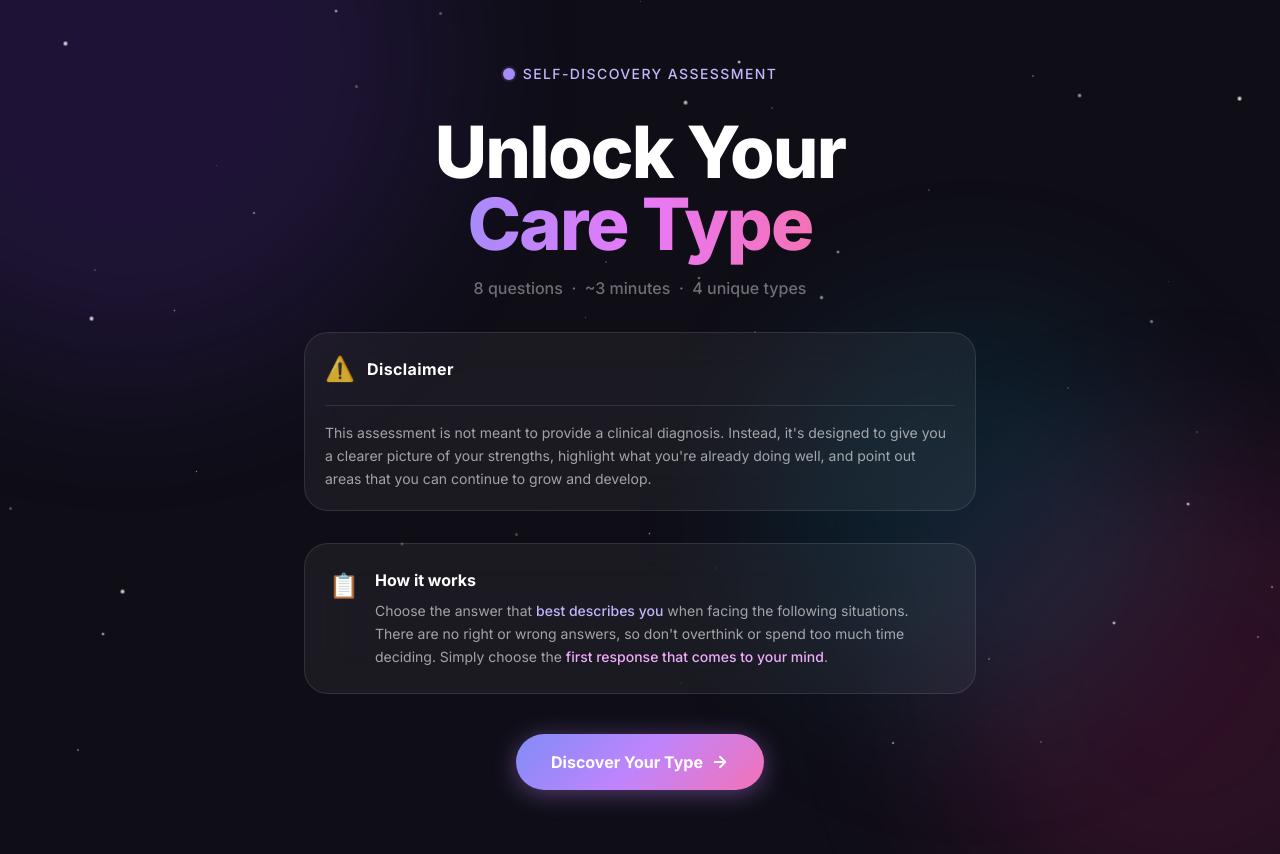
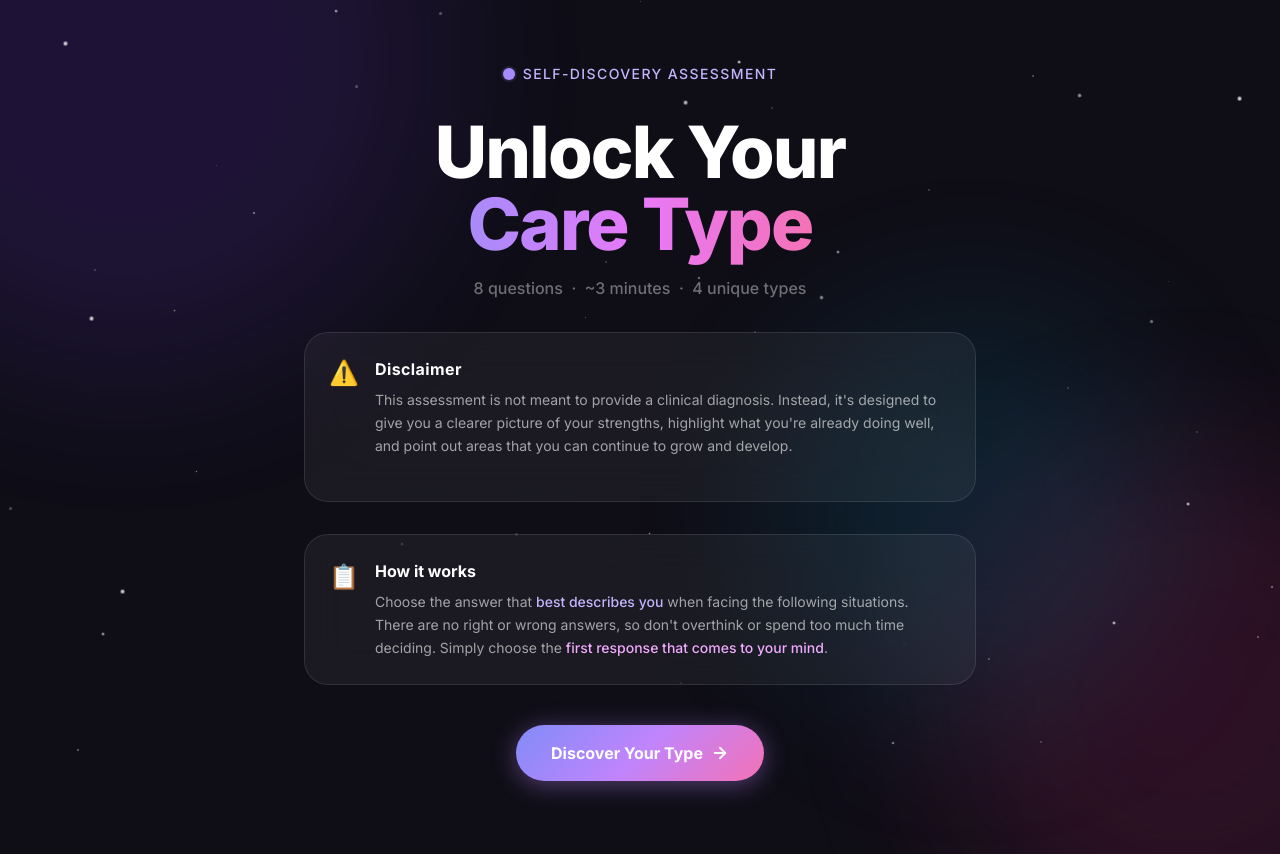
Before and after one commit to gobielJonathan/personality-test, a Vue app: page / in a window 1280 px wide. Built offline with nearby package versions, Linux system fonts and the light colour scheme.

Commit message:
make same ui in how it works

```diff
--- a/src/components/HeroSection.vue
+++ b/src/components/HeroSection.vue
@@ -56,26 +56,29 @@
         v-motion
         :initial="{ opacity: 0, y: 30 }"
         :enter="{ opacity: 1, y: 0, transition: { duration: 600, delay: 250 } }"
-        class="glass-card text-left"
+        class="glass-card p-6 text-left"
       >
-        <button
+      <div class="flex items-start gap-4">
+ <span class="text-2xl">⚠️</span>
+            <div>
+<button
           @click="disclaimerOpen = !disclaimerOpen"
-          class="w-full p-5 flex items-center justify-between gap-3 text-white/80 hover:text-white transition-colors duration-200 group"
+          class="w-full flex items-center justify-between gap-3 text-white/80 hover:text-white transition-colors duration-200 group mb-2"
           :aria-expanded="disclaimerOpen"
         >
-          <div class="flex items-center gap-3">
-            <span class="text-2xl">⚠️</span>
-            <span class="text-white font-bold text-base tracking-wide">Disclaimer</span>
-          </div>
-
+        <span class="text-white font-bold text-base tracking-wide">Disclaimer</span>
         </button>
         <Transition name="disclaimer">
-          <div v-if="disclaimerOpen" class="px-5 pb-5">
-            <p class="text-white/60 text-sm leading-relaxed border-t border-white/10 pt-4">
+          <div v-if="disclaimerOpen" class="pb-5">
+            <p class="text-white/60 text-sm leading-relaxed">
               This assessment is not meant to provide a clinical diagnosis. Instead, it's designed to give you a clearer picture of your strengths, highlight what you're already doing well, and point out areas that you can continue to grow and develop.
             </p>
           </div>
         </Transition>
+            </div>
+      </div>
+
+
       </div>
 
       <!-- ── Instructions ── -->
```
